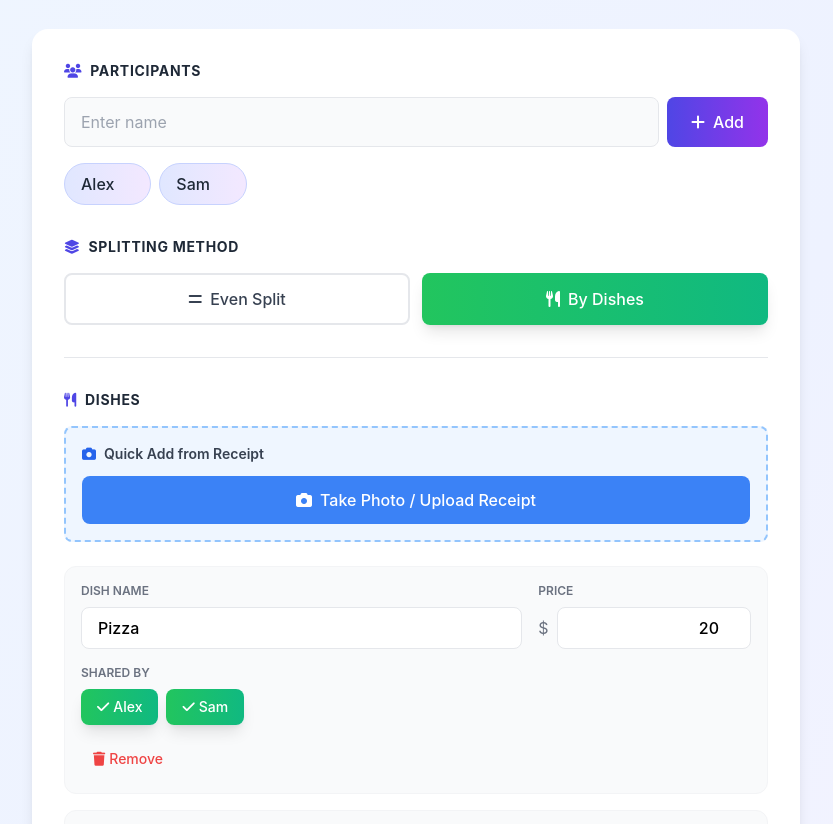
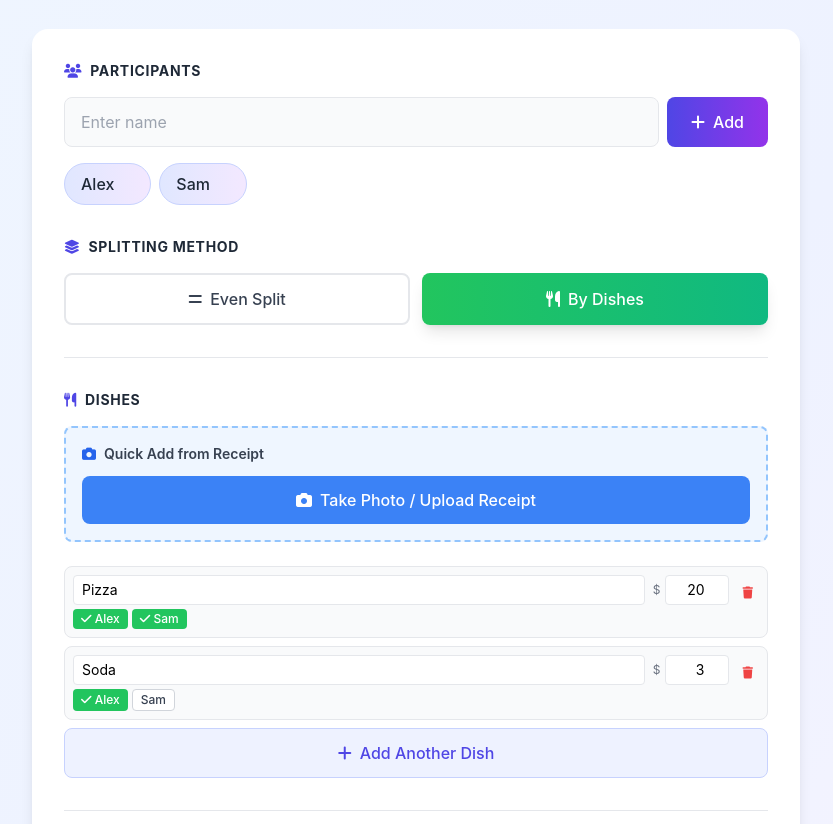
Before and after one commit to getsuzym/Tally, a website: page index.html in a window 1280 px wide. Shown: the part 120-944 px from the top of the page, without its empty margins (224-1057 px from the left). Drawn offline with nearby package versions, Linux system fonts and the light colour scheme.

Commit message:
Make dish section more compact: reduce padding, combine name/price/remove on one line

```diff
--- a/index.html
+++ b/index.html
@@ -147,36 +147,29 @@
                         <i class="fas fa-plate-wheat text-3xl mb-2"></i>
                         <p class="text-sm">No dishes added yet</p>
                     </div>
-                    <div v-for="(dish, index) in dishes" :key="index" class="dish-item bg-gray-50 rounded-xl p-4 mb-4 border border-gray-100">
-                        <div class="grid grid-cols-1 md:grid-cols-3 gap-4 mb-4">
-                            <div class="md:col-span-2">
-                                <label class="block text-xs text-gray-500 font-semibold mb-2 uppercase">Dish Name</label>
-                                <input v-model="dish.name" placeholder="e.g., Pizza"
-                                    class="w-full px-4 py-2 border border-gray-200 rounded-lg focus:ring-2 focus:ring-indigo-500 focus:border-transparent font-medium">
+                    <div v-for="(dish, index) in dishes" :key="index" class="dish-item bg-gray-50 rounded-lg p-2 mb-2 border border-gray-200 space-y-1">
+                        <!-- Dish name and price row -->
+                        <div class="flex gap-2 items-end">
+                            <input v-model="dish.name" placeholder="Dish name"
+                                class="flex-grow px-2 py-1 border border-gray-200 rounded text-sm focus:ring-2 focus:ring-indigo-500 focus:border-transparent">
+                            <div class="flex items-center gap-1">
+                                <span class="text-gray-500 text-xs">$</span>
+                                <input v-model.number="dish.price" type="number" placeholder="0.00"
+                                    class="w-16 px-2 py-1 border border-gray-200 rounded text-sm focus:ring-2 focus:ring-indigo-500 focus:border-transparent text-right">
                             </div>
-                            <div>
-                                <label class="block text-xs text-gray-500 font-semibold mb-2 uppercase">Price</label>
-                                <div class="flex items-center">
-                                    <span class="text-gray-500 mr-2">$</span>
-                                    <input v-model.number="dish.price" type="number" placeholder="0.00"
-                                        class="w-full px-4 py-2 border border-gray-200 rounded-lg focus:ring-2 focus:ring-indigo-500 focus:border-transparent text-right font-medium">
-                                </div>
-                            </div>
+                            <button @click="removeDish(index)" class="btn-transition text-red-500 hover:text-red-700 hover:bg-red-100 px-1.5 py-1 rounded text-xs transition flex-shrink-0">
+                                <i class="fas fa-trash"></i>
+                            </button>
                         </div>
-                        <div class="mb-4">
-                            <label class="block text-xs text-gray-500 font-semibold mb-2 uppercase">Shared By</label>
-                            <div class="flex flex-wrap gap-2">
-                                <button v-for="person in people" :key="person"
-                                    @click="togglePerson(index, person)"
-                                    :class="dish.sharedBy.includes(person) ? 'bg-gradient-to-r from-green-500 to-emerald-500 text-white shadow-lg' : 'bg-white border-2 border-gray-200 text-gray-700 hover:border-gray-300'"
-                                    class="btn-transition text-sm px-4 py-2 rounded-lg font-medium transition">
-                                    <i :class="dish.sharedBy.includes(person) ? 'fas fa-check mr-1' : 'fas fa-circle-notch mr-1'"></i>{{ person }}
-                                </button>
-                            </div>
+                        <!-- Shared by row -->
+                        <div class="flex flex-wrap gap-1">
+                            <button v-for="person in people" :key="person"
+                                @click="togglePerson(index, person)"
+                                :class="dish.sharedBy.includes(person) ? 'bg-green-500 text-white' : 'bg-white border border-gray-300 text-gray-700 hover:border-gray-400'"
+                                class="btn-transition text-xs px-2 py-0.5 rounded font-medium transition">
+                                <i :class="dish.sharedBy.includes(person) ? 'fas fa-check' : ''"></i> {{ person }}
+                            </button>
                         </div>
-                        <button @click="removeDish(index)" class="btn-transition text-red-500 hover:text-red-700 hover:bg-red-50 px-3 py-2 rounded-lg text-sm font-medium transition">
-                            <i class="fas fa-trash mr-1"></i>Remove
-                        </button>
                     </div>
                     <button @click="addDish" class="btn-transition w-full bg-indigo-50 hover:bg-indigo-100 text-indigo-600 font-medium py-3 rounded-lg transition border border-indigo-200">
                         <i class="fas fa-plus mr-2"></i>Add Another Dish
```
